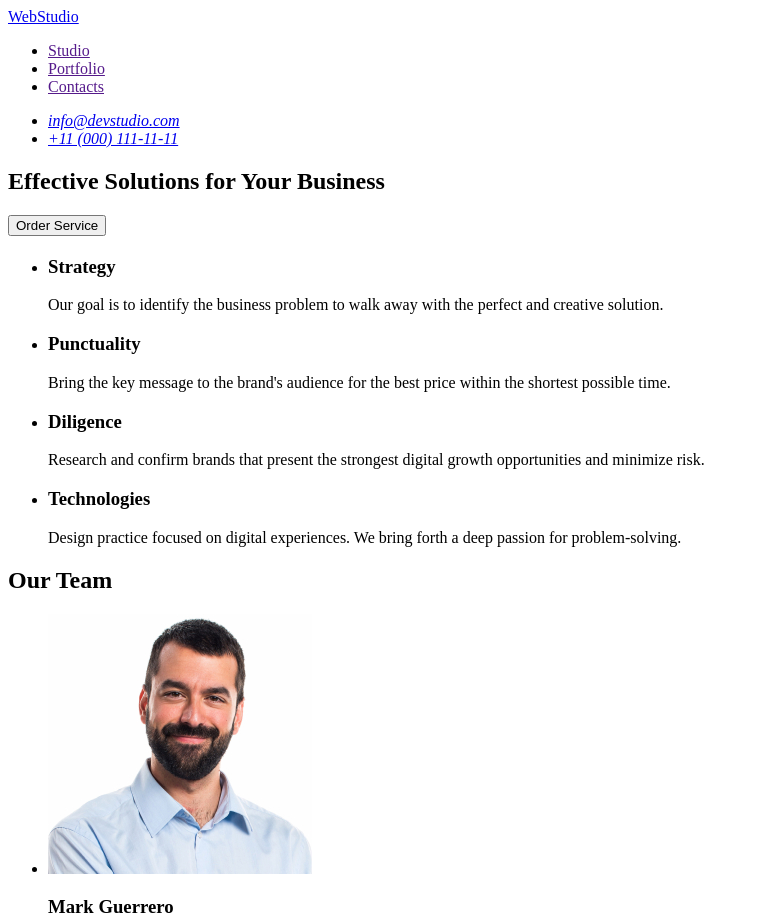
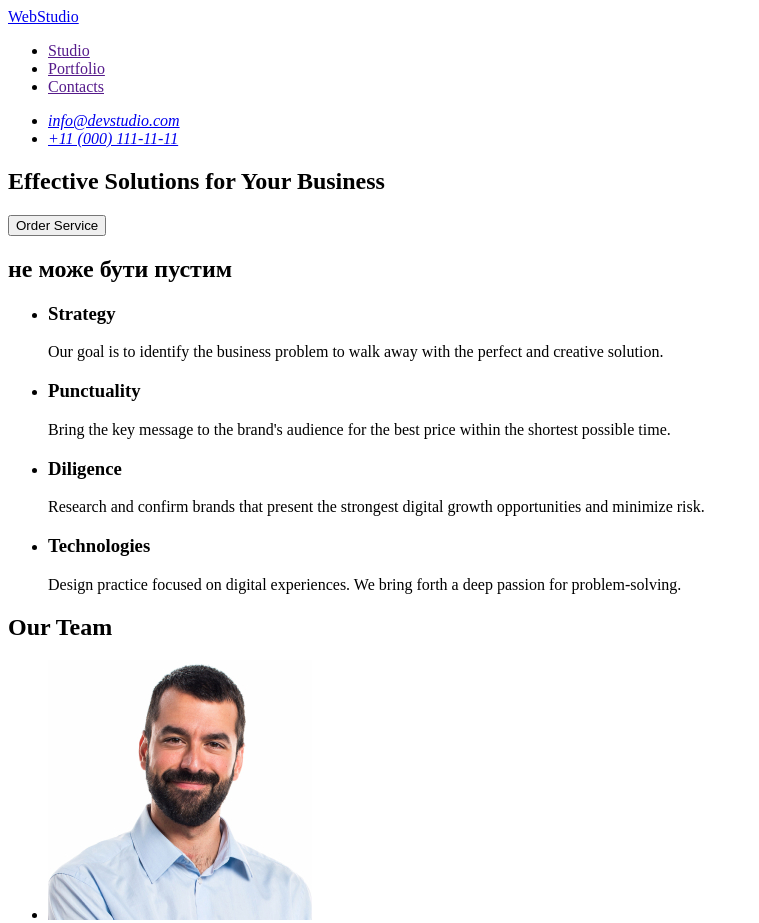
Before and after one commit to Petro-Gunko/goit-markup-hw-01, a plain HTML site: page index.html in a window 1280 px wide. Shown: the top 923 px of the page, without its empty margins (0-759 px from the left). Drawn offline with Linux system fonts and the light colour scheme.

Commit message:
заголовок

```diff
--- a/index.html
+++ b/index.html
@@ -40,7 +40,7 @@
 
       <!-- section2 -->
       <section>
-        <h2> </h2>
+        <h2>не може бути пустим</h2>
         <ul>
           <li>
             <h3>Strategy</h3>
```
